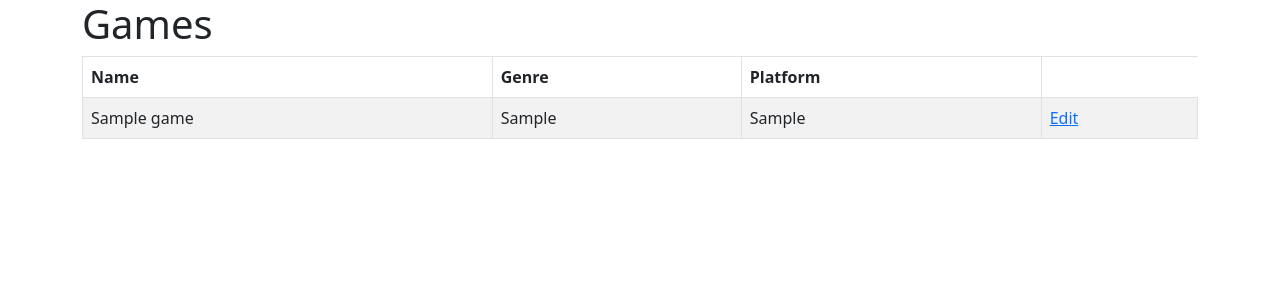
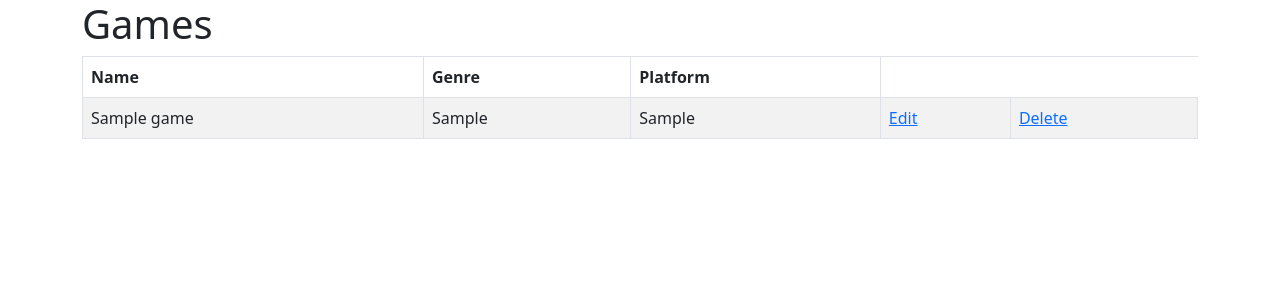
Before and after one commit to alvesgf16/game-library, a Flask app: page / in a window 1280 px wide. Shown: the top 300 px of the page. Run offline with Flask 3, Linux system fonts and the light colour scheme; tables that the repository leaves empty hold one stand-in row (values such as "Sample post"); some libraries are stand-ins or nearby versions.

Commit message:
feat: game deleting

```diff
--- a/flaskr/game_library/views.py
+++ b/flaskr/game_library/views.py
@@ -94,3 +94,15 @@ def update_game(a_game: Game) -> Response:
     db.session.commit()
 
     return redirect(url_for("game_library.index"))
+
+
+@bp.route("/delete/<int:id>")
+def delete(id: int) -> Response:
+    if is_user_logged_in():
+        game = db.session.execute(db.select(Game).filter_by(id=id)).scalar()
+        db.session.delete(game)
+        db.session.commit()
+        flash("Game deleted successfully!")
+        return redirect(url_for("game_library.index"))
+    else:
+        return redirect(url_for("auth.login"))
--- a/flaskr/templates/game_library/index.html
+++ b/flaskr/templates/game_library/index.html
@@ -15,6 +15,7 @@
         <td>{{ data.genre }}</td>
         <td>{{ data.platform }}</td>
         <td><a href="{{ url_for('game_library.update', id=data.id) }}">Edit</a></td>
+        <td><a href="{{ url_for('game_library.delete', id=data.id) }}">Delete</a></td>
       </tr>
       {% endfor %}
     </tbody>
```
Also changed, not shown: tests/test_game_library.py (+15 -1 lines).
